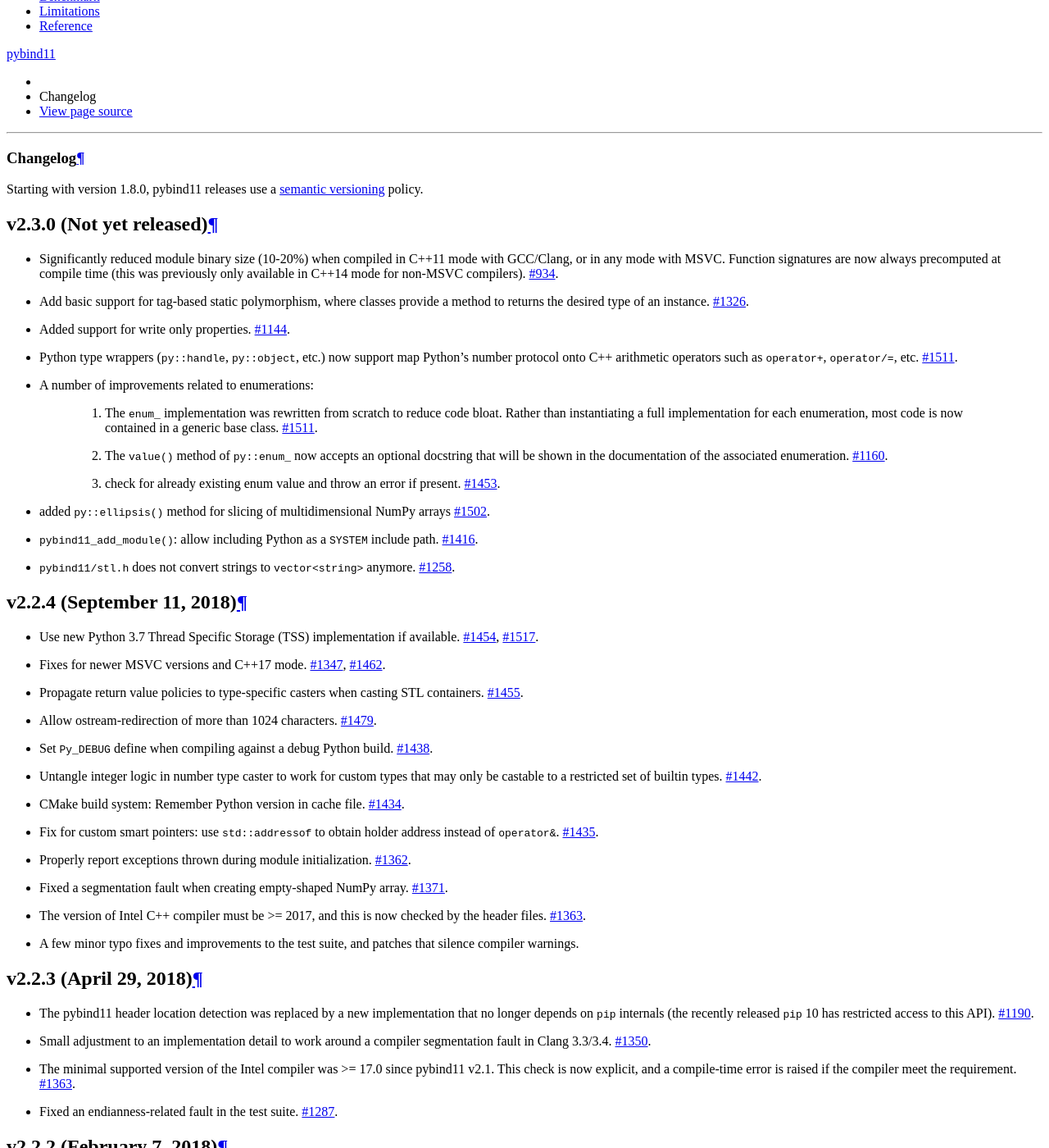
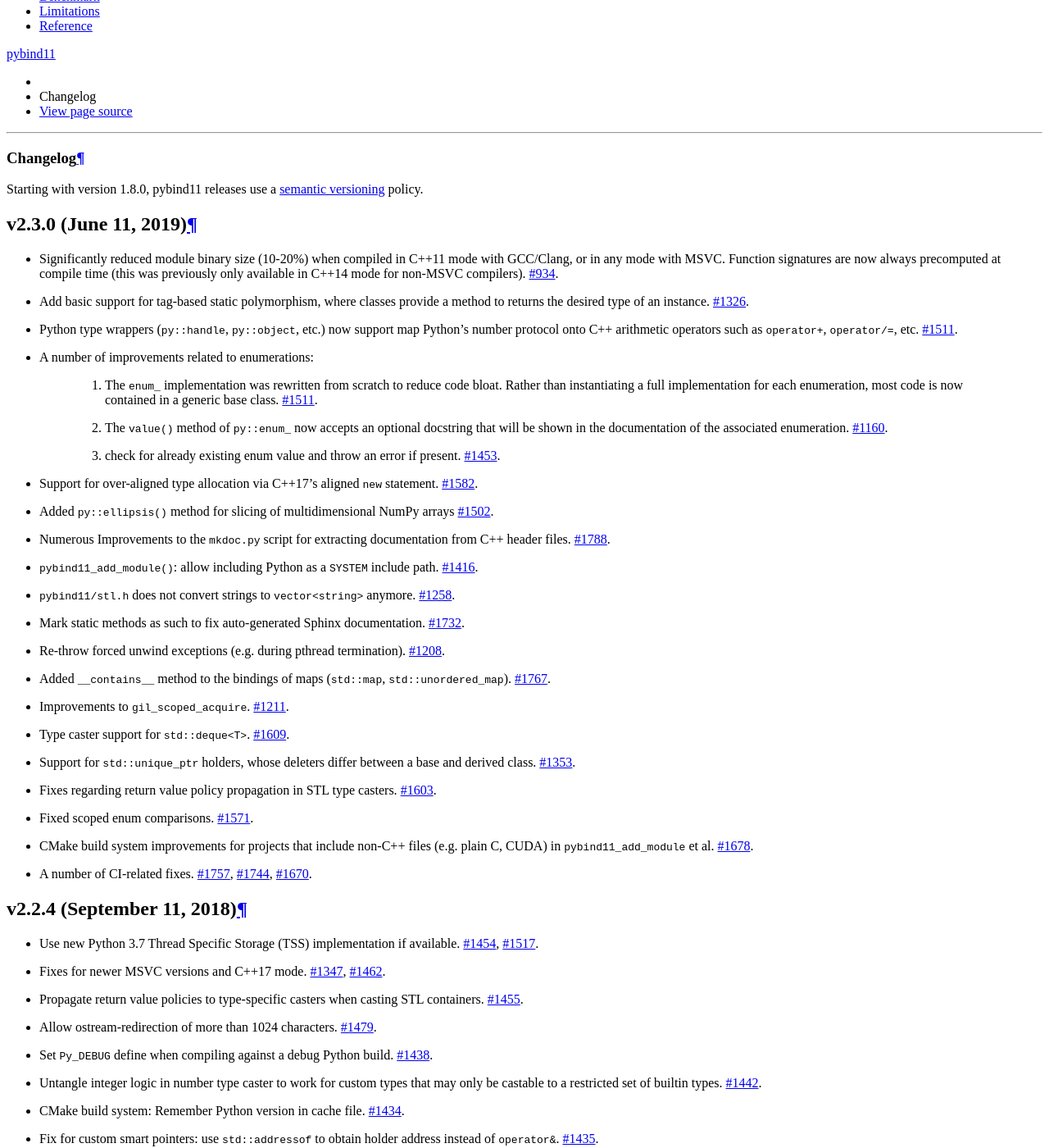
Before and after one commit to pybind/pybind11, a Sphinx documentation site: the page built from docs/changelog.rst, in a window 1280 px wide and 1400 px high, scrolled down 892 px. Shown: the whole window at 82% size. Built offline with Sphinx 7.4.7 and the Read the Docs theme 2.0.0, drawn with Linux system fonts in a browser that asks for light colours; some of the changed text lies outside the part shown.

Commit message:
updated changelog

```diff
--- a/docs/changelog.rst
+++ b/docs/changelog.rst
@@ -6,7 +6,7 @@
 Starting with version 1.8.0, pybind11 releases use a `semantic versioning
 <http://semver.org>`_ policy.
 
-v2.3.0 (Not yet released)
+v2.3.0 (June 11, 2019)
 -----------------------------------------------------
 
 * Significantly reduced module binary size (10-20%) when compiled in C++11 mode
@@ -18,9 +18,6 @@
 * Add basic support for tag-based static polymorphism, where classes
   provide a method to returns the desired type of an instance.
   `#1326 <https://github.com/pybind/pybind11/pull/1326>`_.
-
-* Added support for write only properties.
-  `#1144 <https://github.com/pybind/pybind11/pull/1144>`_.
 
 * Python type wrappers (``py::handle``, ``py::object``, etc.)
   now support map Python's number protocol onto C++ arithmetic
@@ -41,14 +38,56 @@
    3. check for already existing enum value and throw an error if present.
       `#1453 <https://github.com/pybind/pybind11/pull/1453>`_.
 
-* added ``py::ellipsis()`` method for slicing of multidimensional NumPy arrays
+* Support for over-aligned type allocation via C++17's aligned ``new``
+  statement. `#1582 <https://github.com/pybind/pybind11/pull/1582>`_.
+
+* Added ``py::ellipsis()`` method for slicing of multidimensional NumPy arrays
   `#1502 <https://github.com/pybind/pybind11/pull/1502>`_.
+
+* Numerous Improvements to the ``mkdoc.py`` script for extracting documentation
+  from C++ header files.
+  `#1788 <https://github.com/pybind/pybind11/pull/1788>`_.
 
 * ``pybind11_add_module()``: allow including Python as a ``SYSTEM`` include path.
   `#1416 <https://github.com/pybind/pybind11/pull/1416>`_.
 
 * ``pybind11/stl.h`` does not convert strings to ``vector<string>`` anymore.
   `#1258 <https://github.com/pybind/pybind11/issues/1258>`_.
+
+* Mark static methods as such to fix auto-generated Sphinx documentation.
+  `#1732 <https://github.com/pybind/pybind11/pull/1732>`_.
+
+* Re-throw forced unwind exceptions (e.g. during pthread termination).
+  `#1208 <https://github.com/pybind/pybind11/pull/1208>`_.
+
+* Added ``__contains__`` method to the bindings of maps (``std::map``,
+  ``std::unordered_map``).
+  `#1767 <https://github.com/pybind/pybind11/pull/1767>`_.
+
+* Improvements to ``gil_scoped_acquire``.
+  `#1211 <https://github.com/pybind/pybind11/pull/1211>`_.
+
+* Type caster support for ``std::deque<T>``.
+  `#1609 <https://github.com/pybind/pybind11/pull/1609>`_.
+
+* Support for ``std::unique_ptr`` holders, whose deleters differ between a base and derived
+  class. `#1353 <https://github.com/pybind/pybind11/pull/1353>`_.
+
+* Fixes regarding return value policy propagation in STL type casters.
+  `#1603 <https://github.com/pybind/pybind11/pull/1603>`_.
+
+* Fixed scoped enum comparisons.
+  `#1571 <https://github.com/pybind/pybind11/pull/1571>`_.
+
+* CMake build system improvements for projects that include non-C++
+  files (e.g. plain C, CUDA) in ``pybind11_add_module`` et al.
+  `#1678 <https://github.com/pybind/pybind11/pull/1678>`_.
+
+* A number of CI-related fixes.
+  `#1757 <https://github.com/pybind/pybind11/pull/1757>`_,
+  `#1744 <https://github.com/pybind/pybind11/pull/1744>`_,
+  `#1670 <https://github.com/pybind/pybind11/pull/1670>`_.
+
 
 v2.2.4 (September 11, 2018)
 -----------------------------------------------------
@@ -402,6 +441,9 @@
 
 * Fixed overriding static properties in derived classes.
   `#784 <https://github.com/pybind/pybind11/pull/784>`_.
+
+* Added support for write only properties.
+  `#1144 <https://github.com/pybind/pybind11/pull/1144>`_.
 
 * Improved deduction of member functions of a derived class when its bases
   aren't registered with pybind11.
```
